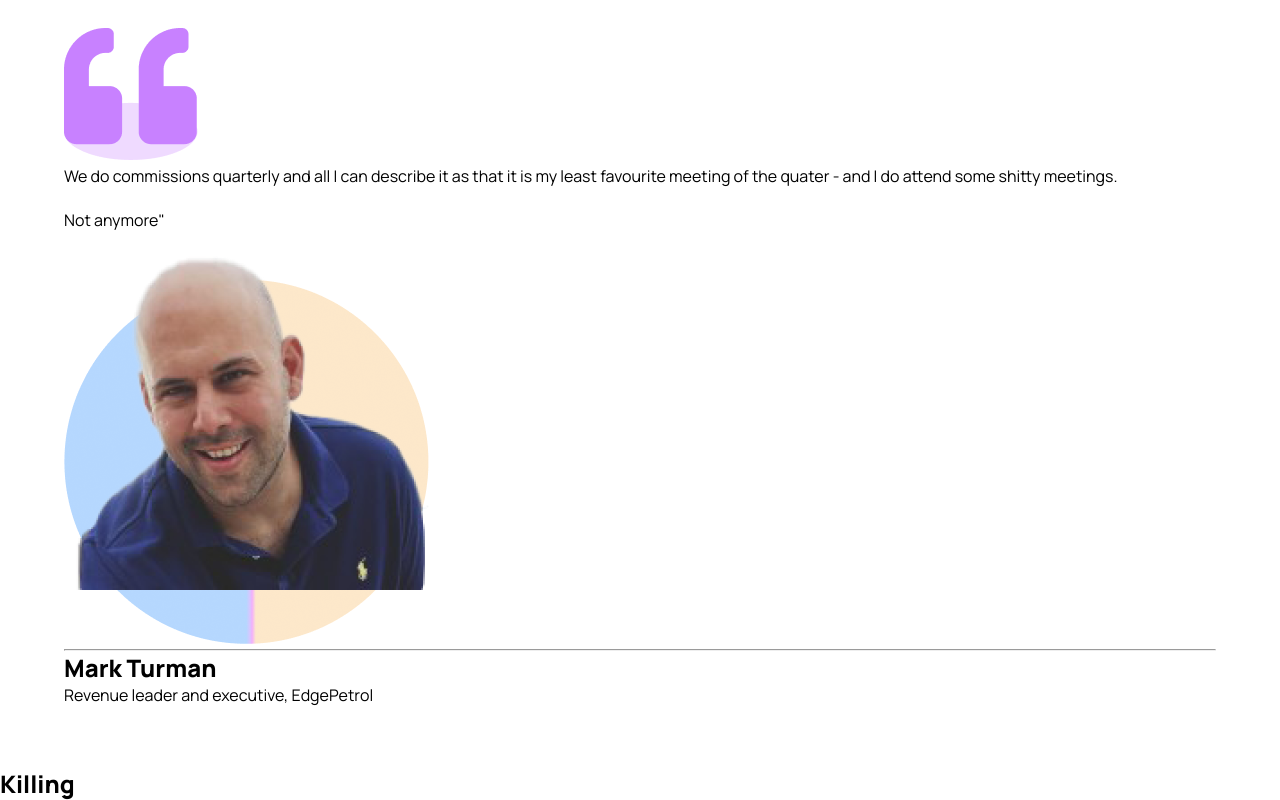
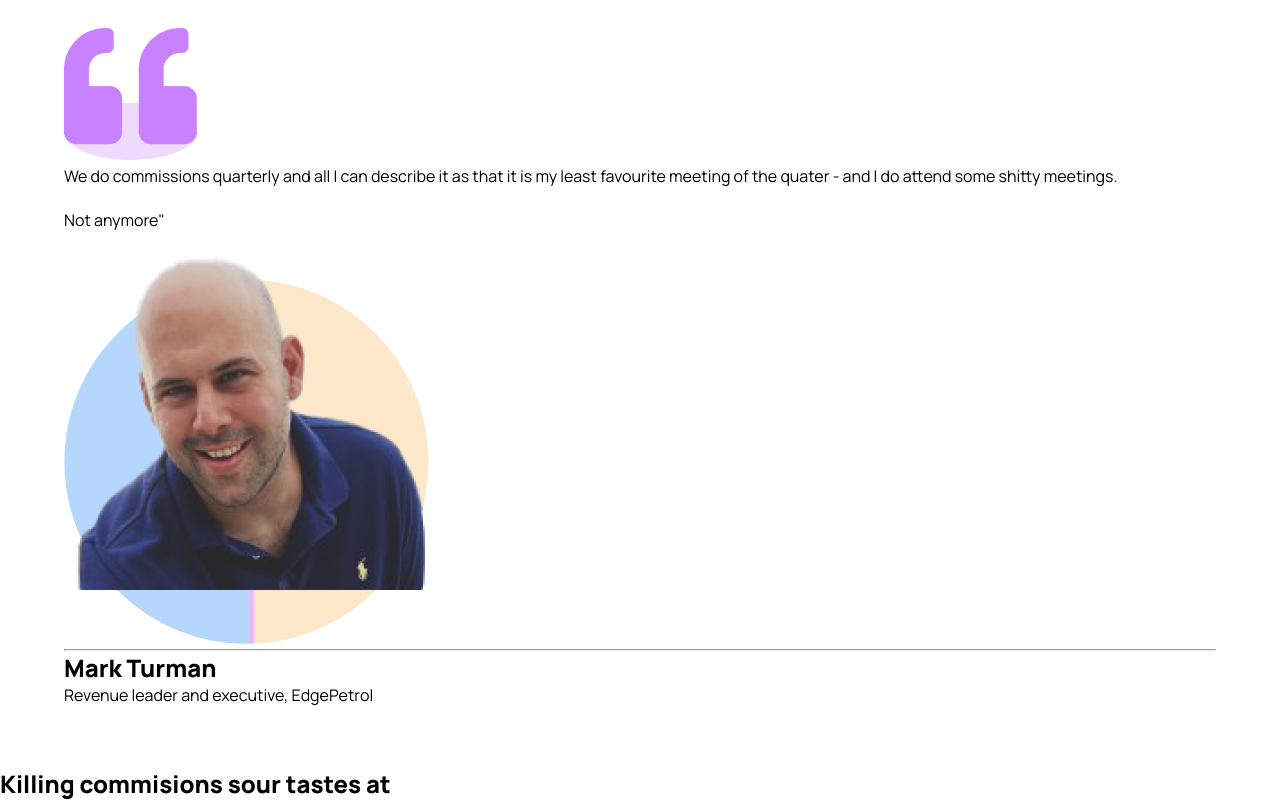
Before and after one commit to kumarlearns6767/elevatehq.github.io, a plain HTML site: page index.html in a window 1280 px wide. Shown: the part 1289-2089 px from the top of the page. Drawn offline with Linux system fonts and the light colour scheme.

Commit message:
finished firm heading

```diff
--- a/index.html
+++ b/index.html
@@ -247,7 +247,7 @@
                 <div class="firm-content">
                     <div class="firm-heading">
                         <h1>
-                            Killing
+                            Killing  commisions sour tastes at
                         </h1>
                     </div>
                 </div>
```
